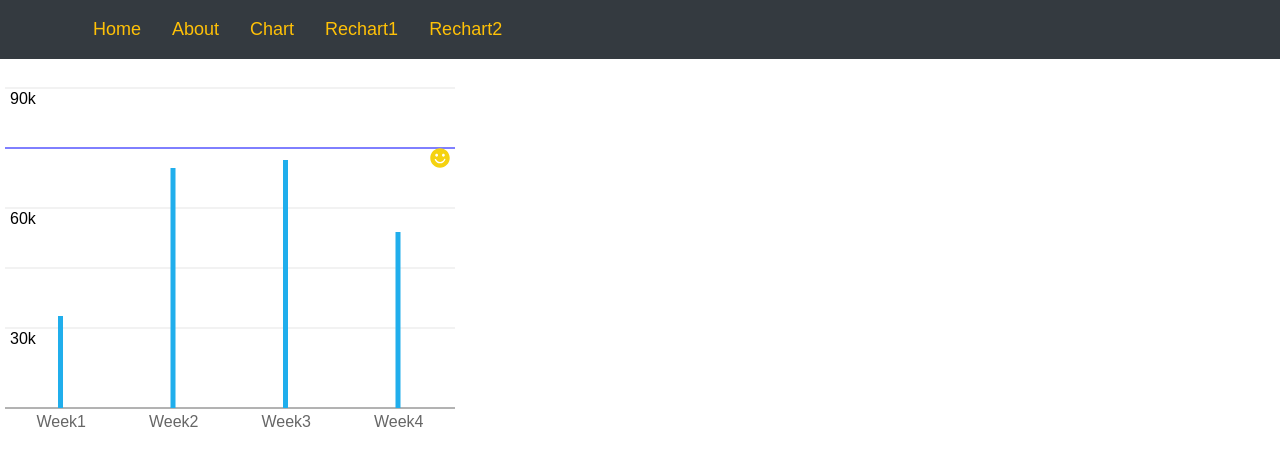
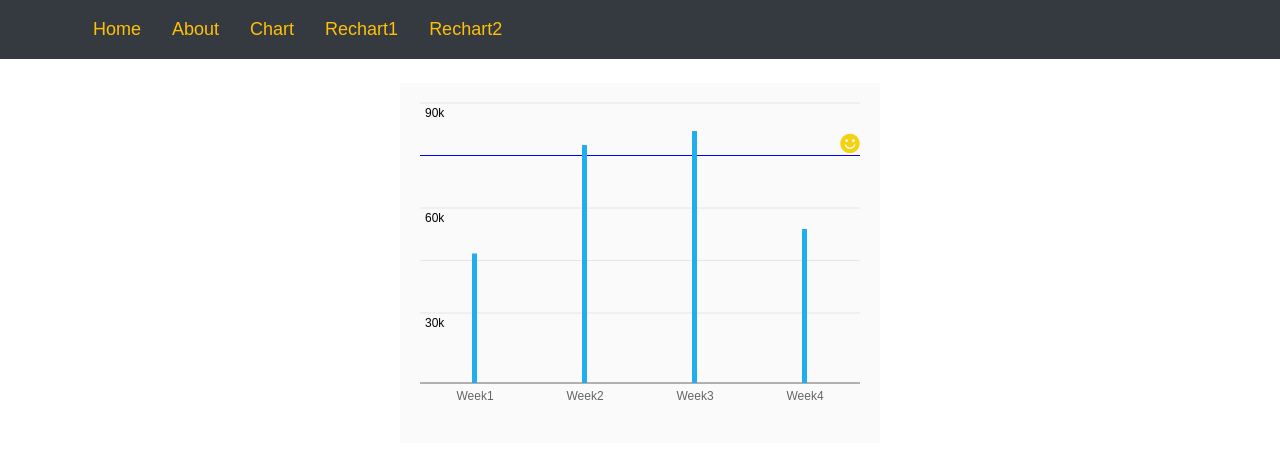
Before and after one commit to Dmytro9/react-boilerplate-neteditor, a React app: page /bar in a window 1280 px wide. Shown: the top 466 px of the page. Built offline with nearby package versions, Linux system fonts and the light colour scheme; what react-performance would draw is missing.

Commit message:
structor

```diff
--- a/src/App.js
+++ b/src/App.js
@@ -7,7 +7,7 @@ import Home from './routes/Home'
 import About from './routes/About'
 import Chart from './routes/Chart'
 import Rechart from './routes/Rechart'
-import BarChar from './routes/Bar'
+import BarContainer from './routes/BarContainer'
 import Navbar from './common/containers/Navbar'
 
 
@@ -24,7 +24,7 @@ class App extends Component {
             <Route exact path='/about' component={About} />
             <Route exact path='/chart' component={Chart} />
             <Route exact path='/rechart' component={Rechart} />
-            <Route exact path='/bar' component={BarChar} />
+            <Route exact path='/bar' component={BarContainer} />
           </React.Fragment>
         </Router>
       </Provider>
--- /dev/null
+++ b/src/common/containers/RechartBar/index.js
@@ -0,0 +1,57 @@
+import React, { Component } from 'react'
+import {
+  ResponsiveContainer,
+  BarChart,
+  Bar,
+  //  Line,
+  XAxis,
+  YAxis,
+  ReferenceLine,
+  // CartesianAxis,
+  Tooltip,
+  Label,
+  // Text,
+} from 'recharts'
+import Smile1 from '../Smile1'
+
+
+class RechartBar extends Component {
+
+  render() {
+    const { data } = this.props
+
+    return (
+      <ResponsiveContainer width={'100%'} height={360}>
+        <BarChart margin={{ top: 20, right: 20, bottom: 30, left: 20 }} data={data}>
+          <XAxis tickLine={false} dataKey="name" />
+          <YAxis dataKey="pv" hide={true} domain={[30, 'dataMax']} />
+          <Tooltip />
+          {/* <CartesianGrid vertical={false} verticalPoints={[0, 45, 75]} /> */}
+          <ReferenceLine className='' y={30} stroke="#e5e5e5" >
+            <Label position='insideTopLeft'  >
+              30k
+          </Label>
+          </ReferenceLine>
+          <ReferenceLine className='' y={45} stroke="#e5e5e5" />
+          <ReferenceLine className='' y={60} stroke="#e5e5e5" >
+            <Label position='insideTopLeft'  >
+              60k
+          </Label>
+          </ReferenceLine>
+          <ReferenceLine className='' y={75} stroke="blue" >
+            <Label fill="#0058b2" position='insideTopLeft' content={<Smile1 />} />
+          </ReferenceLine>
+          <ReferenceLine className='' y={90} stroke="#e5e5e5" >
+            <Label position='insideTopLeft'  >
+              90k
+          </Label>
+          </ReferenceLine>
+          <Bar barSize={5} dataKey="pt" fill="rgb(32, 174, 236)" />
+        </BarChart>
+      </ResponsiveContainer>
+    )
+  }
+}
+
+
+export default RechartBar
--- a/src/common/containers/ScoreLine/index.js
+++ b/src/common/containers/ScoreLine/index.js
@@ -8,7 +8,7 @@ class ScoreLine extends Component {
 
     return (
 
-      <svg x={viewBox.x} y={viewBox.y + 40}>
+      <svg x={viewBox.x} y={viewBox.y + 37}>
         <line x1={0} y1={0} x2={50} y2={0} style={{ stroke: 'rgb(32, 174, 236)', strokeWidth: '7' }} />
       </svg>
     )
--- /dev/null
+++ b/src/common/containers/Smile1/index.js
@@ -0,0 +1,19 @@
+import React, { Component } from 'react'
+
+class Smile extends Component {
+  render() {
+    const { viewBox } = this.props
+
+    // console.log(this.props)
+
+    return (
+
+      <svg x={viewBox.width} y={viewBox.y - 22} width={20} height={20} fill="#f5d210" viewBox="0 0 1024 1024">
+        <path d="M512 1009.984c-274.912 0-497.76-222.848-497.76-497.76s222.848-497.76 497.76-497.76c274.912 0 497.76 222.848 497.76 497.76s-222.848 497.76-497.76 497.76zM340.768 295.936c-39.488 0-71.52 32.8-71.52 73.248s32.032 73.248 71.52 73.248c39.488 0 71.52-32.8 71.52-73.248s-32.032-73.248-71.52-73.248zM686.176 296.704c-39.488 0-71.52 32.8-71.52 73.248s32.032 73.248 71.52 73.248c39.488 0 71.52-32.8 71.52-73.248s-32.032-73.248-71.52-73.248zM772.928 555.392c-18.752-8.864-40.928-0.576-49.632 18.528-40.224 88.576-120.256 143.552-208.832 143.552-85.952 0-164.864-52.64-205.952-137.376-9.184-18.912-31.648-26.592-50.08-17.28-18.464 9.408-21.216 21.472-15.936 32.64 52.8 111.424 155.232 186.784 269.76 186.784 117.984 0 217.12-70.944 269.76-186.784 8.672-19.136 9.568-31.2-9.12-40.096z" />
+      </svg>
+
+    )
+  }
+}
+
+export default Smile
--- a/src/routes/Bar/index.js
+++ /dev/null
@@ -1,71 +0,0 @@
-import React, { Component } from 'react'
-import {
-  ResponsiveContainer,
-  BarChart,
-  Bar,
-  //  Line,
-  XAxis,
-  YAxis,
-  ReferenceLine,
-  ScatterChart,
-  CartesianGrid,
-  CartesianAxis,
-  Tooltip,
-  Area,
-  Label,
-  Text,
-  ReferenceArea,
-  ReferenceDot,
-} from 'recharts'
-import Smile from '../../common/containers/Smile'
-
-
-class BarChar extends Component {
-  constructor(props) {
-    super(props)
-    this.state = {
-      data: [
-        { name: 'Week1', pv: 10, pt: 33 },
-        { name: 'Week2', pv: 30, pt: 70 },
-        { name: 'Week3', pv: 60, pt: 72 },
-        { name: 'Week4', pv: 90, pt: 54 },
-      ]
-    }
-  }
-
-  render() {
-    const { data } = this.state
-    return (
-      <BarChart margin={{ top: 5, right: 5, bottom: 5, left: 5 }} width={460} height={360} data={data}>
-        {/* <CartesianGrid strokeDasharray="3 3" /> */}
-        <XAxis tickLine={false} dataKey="name" />
-        <YAxis dataKey="pv" hide={true} domain={[30, 'dataMax']} />
-        <Tooltip />
-        {/* <CartesianGrid vertical={false} verticalPoints={[0, 45, 75]} /> */}
-        <ReferenceLine className='' y={30} stroke="#e5e5e5" >
-          <Label position='insideTopLeft'  >
-            30k
-          </Label>
-        </ReferenceLine>
-        <ReferenceLine className='' y={45} stroke="#e5e5e5" />
-        <ReferenceLine className='' y={60} stroke="#e5e5e5" >
-          <Label position='insideTopLeft'  >
-            60k
-          </Label>
-        </ReferenceLine>
-        <ReferenceLine className='' y={75} stroke="blue" >
-          <Label fill="#0058b2" position='insideTopLeft' content={<Smile />} />
-        </ReferenceLine>
-        <ReferenceLine className='' y={90} stroke="#e5e5e5" >
-          <Label position='insideTopLeft'  >
-            90k
-          </Label>
-        </ReferenceLine>
-        <Bar barSize={5} dataKey="pt" fill="rgb(32, 174, 236)" />
-      </BarChart>
-    )
-  }
-}
-
-
-export default BarChar
--- /dev/null
+++ b/src/routes/BarContainer/index.js
@@ -0,0 +1,29 @@
+import React, { Component } from 'react'
+import RechartBar from '../../common/containers/RechartBar'
+
+
+class BarContainer extends Component {
+  constructor(props) {
+    super(props)
+    this.state = {
+      data: [
+        { name: 'Week1', pv: 10, pt: 47 },
+        { name: 'Week2', pv: 30, pt: 78 },
+        { name: 'Week3', pv: 60, pt: 82 },
+        { name: 'Week4', pv: 90, pt: 54 },
+      ]
+    }
+  }
+
+  render() {
+    const { data } = this.state
+    return (
+      <div className='barchart-wrap'>
+        <RechartBar data={data} />
+      </div>
+    )
+  }
+}
+
+
+export default BarContainer
--- a/src/routes/Rechart/index.js
+++ b/src/routes/Rechart/index.js
@@ -36,7 +36,7 @@ class Rechart extends Component {
         { name: 25, pv: 460, pt: 462 },
         { name: 26, pv: 480, pt: 466 },
         { name: 27, pv: 500, pt: 470 },
-        { name: 28, pv: 550, pt: 478 },
+        { name: 28, pv: 550, pt: 475 },
         { name: 29, },
       ]
     }
--- a/src/routes/Rechart/rechart.scss
+++ b/src/routes/Rechart/rechart.scss
@@ -17,13 +17,13 @@
 
 .recharts-cartesian-axis-ticks {
 
-  .recharts-layer:first-child {
-    display: none;
-  }
+  // .recharts-layer:first-child {
+  //   display: none;
+  // }
 
-  .recharts-layer:last-child {
-    display: none;
-  }
+  // .recharts-layer:last-child {
+  //   display: none;
+  // }
 
 }
 
@@ -118,3 +118,13 @@
     fill: linear-gradient(to top, blue, green)
   }
 }
+
+
+.barchart-wrap {
+  display: block;
+  width: 480px;
+  // height: 400px;
+  margin: 0 auto;
+  background-color: #fafafa;
+  font-size: 12px;
+}
```
Also changed, not shown: src/common/containers/ChartComponents/index.js (+12 -15 lines).
